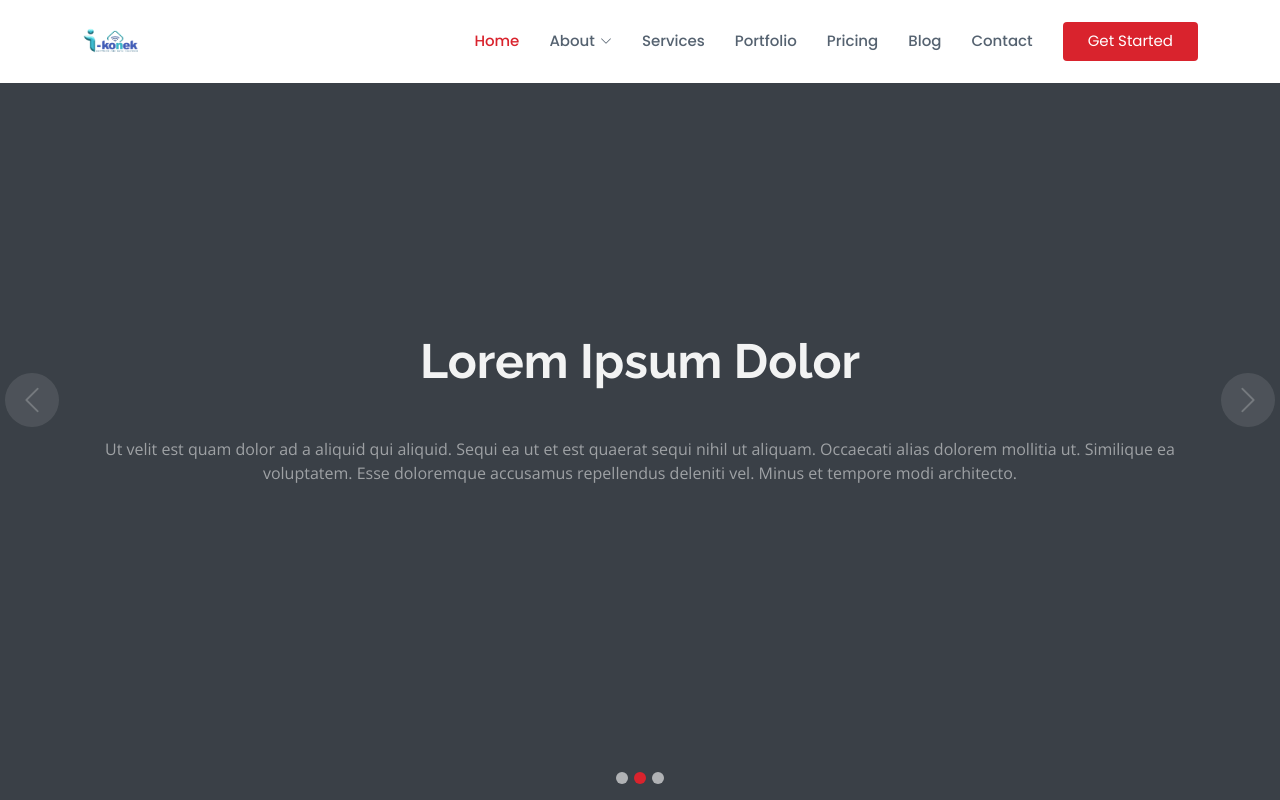
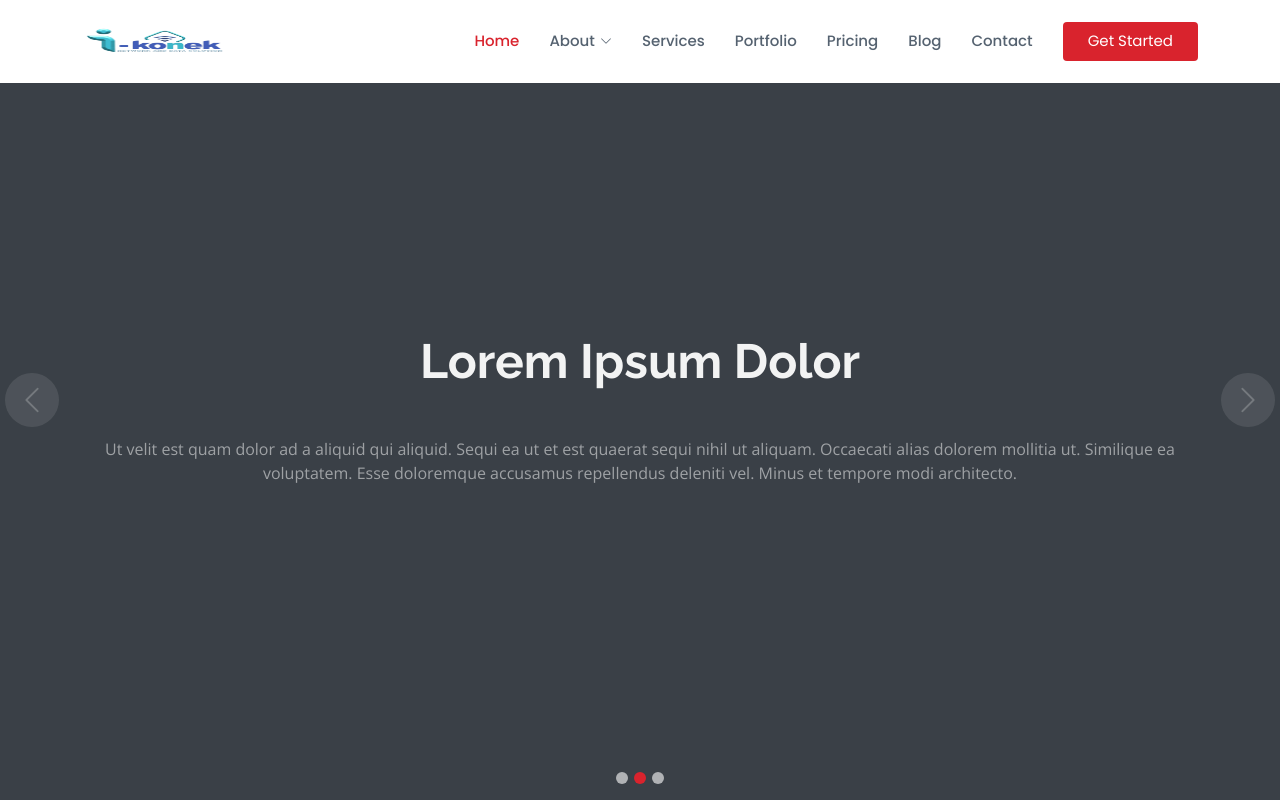
Before and after one commit to bantoyyu/bantoyyu.github.io, a plain HTML site: page index.html in a window 1280 px wide. Shown: the top 800 px of the page. Drawn offline with nearby package versions, Linux system fonts and the light colour scheme.

Commit message:
Update style.css

```diff
--- a/assets/css/style.css
+++ b/assets/css/style.css
@@ -65,6 +65,10 @@ h6 {
   visibility: visible;
   opacity: 1;
 }
+.logo-image {
+  width: 150px; /* Customize the width as desired */
+  height: auto; /* Adjust the height proportionally */
+}
 
 /*--------------------------------------------------------------
 # Header
```
